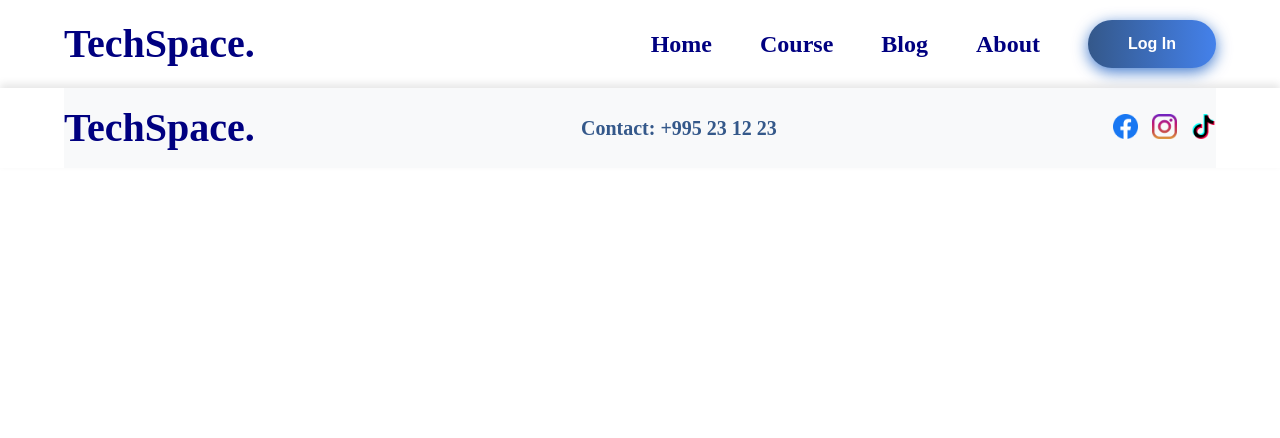
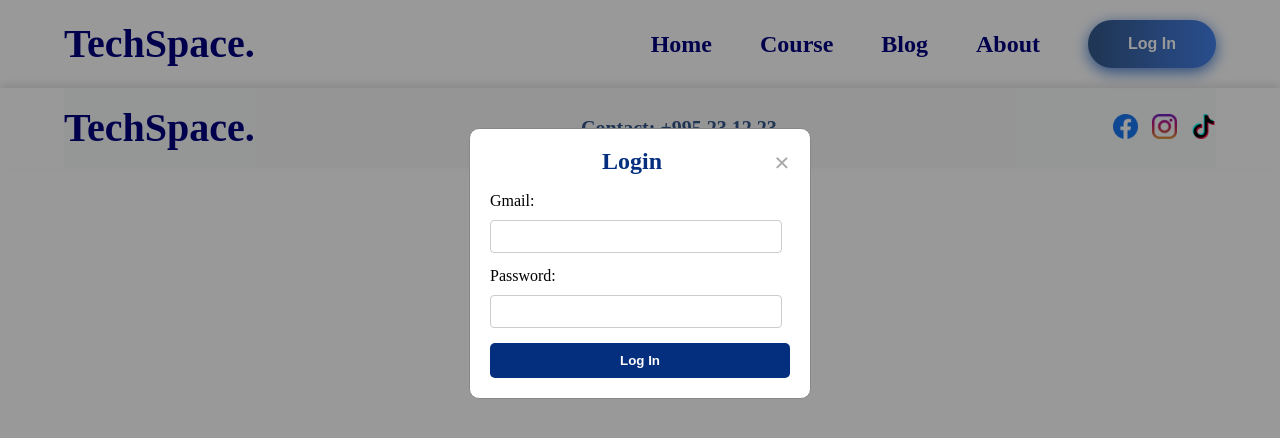
Before and after one commit to astarta16/tech-space, a plain HTML site: page index.html in a window 1280 px wide. Both pictures are taken after a click on the button "Log In". Drawn offline with Linux system fonts and the light colour scheme.

Commit message:
add login

```diff
--- a/index.html
+++ b/index.html
@@ -5,7 +5,6 @@
     <meta name="viewport" content="width=device-width, initial-scale=1.0" />
     <link rel="stylesheet" href="./static/styles/style.css" />
     <link rel="stylesheet" href="./static/styles/reset.css" />
-
     <title>Tech Space Website</title>
 </head>
 <body>
@@ -25,9 +24,9 @@
                 <li class="nav-item">
                     <a href="./static/pages/about.html" class="nav-link">About</a>
                 </li>
-          <div>
-            <button class="btn-hover color-btn nav-item">Log In</button>
-          </div>
+                <li class="nav-item">
+                    <button class="btn-hover color-btn" onclick="openModal()">Log In</button>
+                </li>
             </ul>
             <div class="hamburger">
                 <span class="bar"></span>
@@ -36,6 +35,25 @@
             </div>
         </nav>
     </header>
+
+    <div id="loginModal" class="modal">
+        <div class="modal-content">
+            <span class="close" onclick="closeModal()">&times;</span>
+            <h2>Login</h2>
+            <form action="/submit-your-login-form" method="POST">
+                <div class="input-group">
+                    <label for="email">Gmail:</label>
+                    <input type="email" id="email" name="email" required>
+                </div>
+                <div class="input-group">
+                    <label for="password">Password:</label>
+                    <input type="password" id="password" name="password" required>
+                </div>
+                <button type="submit" class="log-button">Log In</button>
+            </form>
+        </div>
+    </div>
+
     <main></main>
     <footer>
         <div class="footer-container container">
@@ -44,15 +62,9 @@
                 <p>Contact: +995 23 12 23</p>
             </div>
             <div class="social-media">
-          <a href="https://facebook.com"
-            ><img src="./static/images/facebook.png" alt="Facebook"
-          /></a>
-          <a href="https://youtube.com"
-            ><img src="./static/images/instagram.png" alt="YouTube"
-          /></a>
-          <a href="https://youtube.com"
-            ><img src="./static/images/tik-tok.png" alt="YouTube"
-          /></a>
+                <a href="https://facebook.com"><img src="./static/images/facebook.png" alt="Facebook"/></a>
+                <a href="https://youtube.com"><img src="./static/images/instagram.png" alt="YouTube"/></a>
+                <a href="https://youtube.com"><img src="./static/images/tik-tok.png" alt="YouTube"/></a>
             </div>
         </div>
     </footer>
--- a/static/js/index.js
+++ b/static/js/index.js
@@ -14,3 +14,13 @@ function closeMenu() {
     hamburger.classList.remove("active");
     navMenu.classList.remove("active");
 }
+
+
+
+function openModal() {
+    document.getElementById('loginModal').style.display = 'block';
+}
+
+function closeModal() {
+    document.getElementById('loginModal').style.display = 'none';
+}
--- a/static/styles/style.css
+++ b/static/styles/style.css
@@ -1,5 +1,5 @@
-@import url('https://fonts.googleapis.com/css2?family=Inter:wght@100..900&display=swap');
-@import url('https://fonts.googleapis.com/css2?family=Ubuntu:ital,wght@0,300;0,400;0,500;0,700;1,300;1,400;1,500;1,700&display=swap');
+@import url("https://fonts.googleapis.com/css2?family=Inter:wght@100..900&display=swap");
+@import url("https://fonts.googleapis.com/css2?family=Ubuntu:ital,wght@0,300;0,400;0,500;0,700;1,300;1,400;1,500;1,700&display=swap");
 
 header {
   width: 100%;
@@ -254,7 +254,6 @@ header {
   font-size: 21px;
   font-weight: 800;
   font-family: "Inter", sans-serif;
-
 }
 
 .course-link {
@@ -262,15 +261,12 @@ header {
   font-weight: 700;
   font-size: 21px;
   font-family: "Inter", sans-serif;
-
-
 }
 
 .course-info p {
   margin: 20px;
   font-family: "Ubuntu", sans-serif;
   font-weight: 500;
-
 }
 
 /* footer styles */
@@ -335,3 +331,81 @@ footer {
     padding-right: 0;
   }
 }
+
+.modal-content h2 {
+  text-align: center;
+  font-weight: 700;
+  color: #042f7f;
+  margin-top: 0;
+  margin-bottom: 20px;
+  font-size: 24px;
+}
+
+.modal {
+  display: none;
+  position: fixed;
+  z-index: 10;
+  left: 0;
+  top: 0;
+  width: 100%;
+  height: 100%;
+  overflow: auto;
+  background-color: rgba(0, 0, 0, 0.4);
+}
+
+.modal-content {
+  background-color: #ffffff;
+  margin: 10% auto;
+  padding: 20px;
+  border: 1px solid #888;
+  width: 80%;
+  max-width: 300px;
+  border-radius: 10px;
+}
+
+.close {
+  color: #aaaaaa;
+  float: right;
+  font-size: 28px;
+  font-weight: bold;
+}
+
+.close:hover,
+.close:focus {
+  color: #000;
+  text-decoration: none;
+  cursor: pointer;
+}
+
+.input-group {
+  margin-bottom: 15px;
+}
+
+.input-group label {
+  display: block;
+  margin-bottom: 5px;
+}
+
+.input-group input {
+  width: 90%;
+  padding: 8px 10px;
+  margin-top: 6px;
+  border: 1px solid #ccc;
+  border-radius: 4px;
+}
+
+.log-button {
+  width: 100%;
+  padding: 10px;
+  border: none;
+  border-radius: 5px;
+  color: white;
+  background-color: #042f7f;
+  cursor: pointer;
+  font-weight: 700;
+
+}
+
+.log-button:hover {
+  background-color: #065786;
+}
```
Lines whose indentation alone changed are shown as unchanged.
